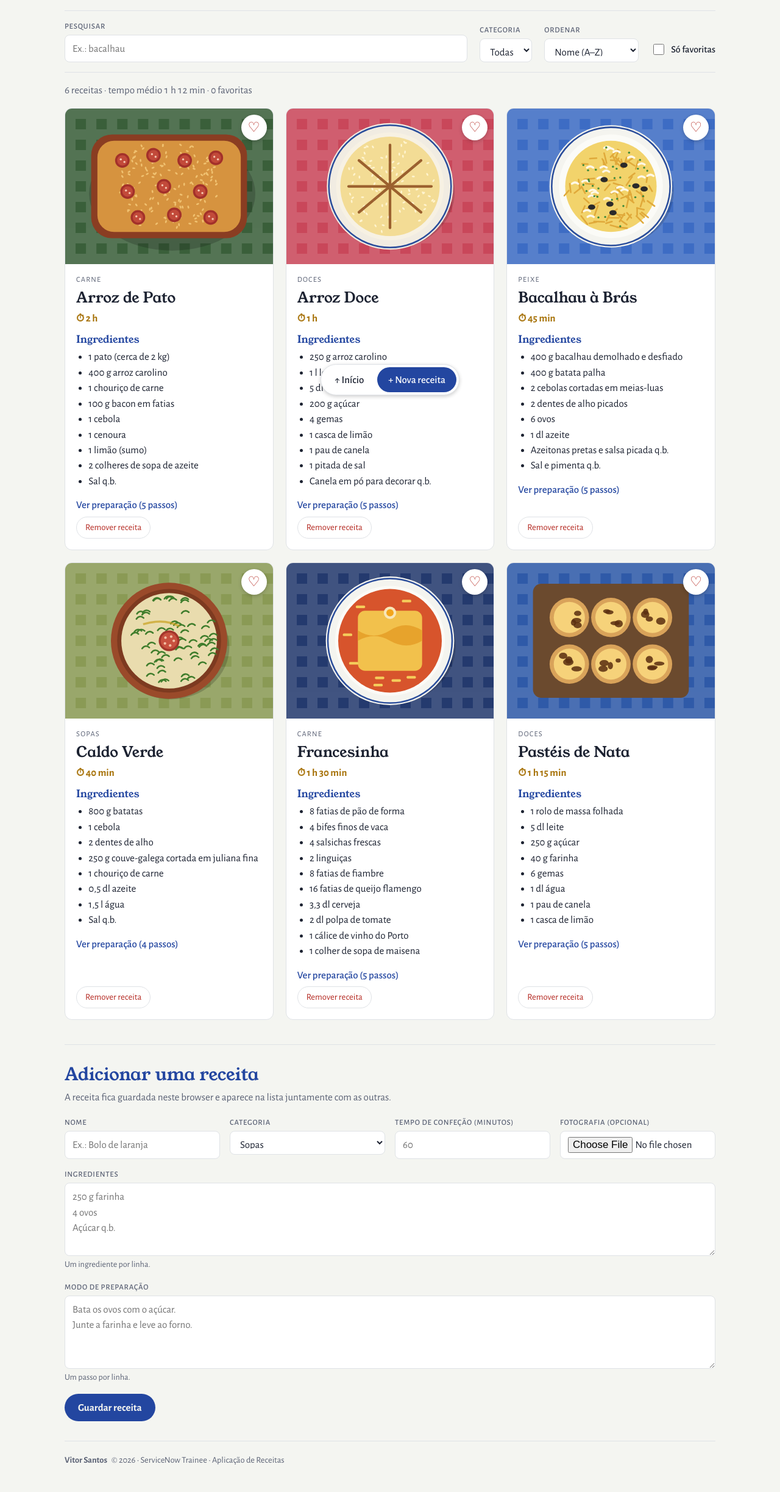
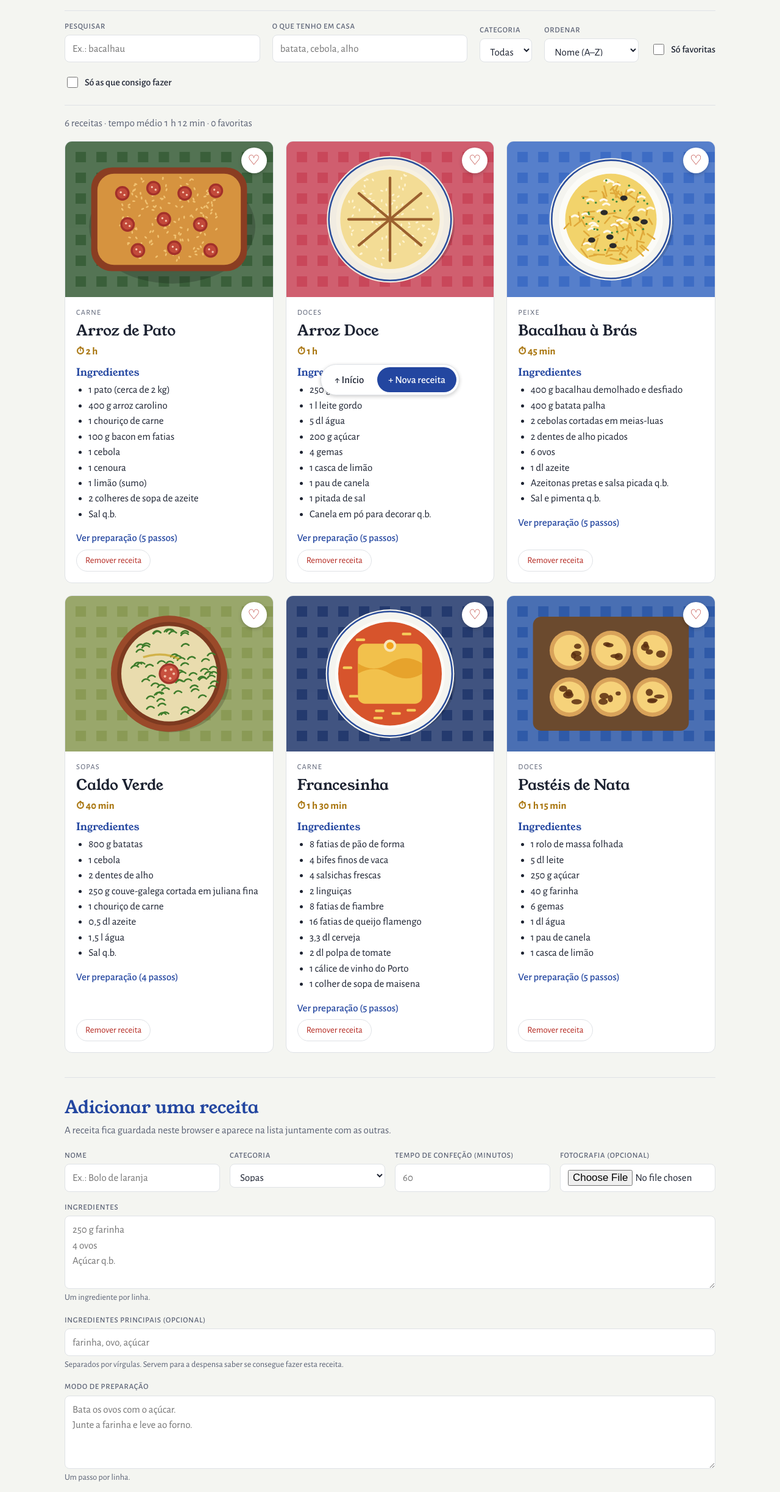
Before and after one commit to VitorBSantosDev/tacho-da-mae, a plain HTML site: page index.html in a window 1280 px wide. Shown: the part 136-2582 px from the top of the page at 61% size. Drawn offline with nearby package versions, Linux system fonts and the light colour scheme.

Commit message:
feat: adicionada a estrutura html para a funcionalidade da despensa

```diff
--- a/index.html
+++ b/index.html
@@ -24,6 +24,10 @@
         <label for="pesquisa">Pesquisar</label>
         <input id="pesquisa" type="search" placeholder="Ex.: bacalhau" autocomplete="off">
       </div>
+      <div class="campo campo-pesquisa">
+        <label for="despensa">O que tenho em casa</label>
+        <input type="text" id="despensa" placeholder="batata, cebola, alho" autocomplete="off">
+      </div>
       <div class="campo">
         <label for="categoria">Categoria</label>
         <select id="categoria">
@@ -43,6 +47,7 @@
         </select>
       </div>
       <label class="caixa"><input id="so-favoritas" type="checkbox"> Só favoritas</label>
+      <label class="caixa"><input id="so-ingredientes-despensa" type="checkbox"> Só as que consigo fazer</label>
     </section>
 
     <div class="barra-resumo-filtro">
@@ -86,6 +91,11 @@
           <small>Um ingrediente por linha.</small>
         </div>
         <div class="campo largo">
+          <label for="form-ingredientes-base">Ingredientes principais (Opcional)</label>
+          <input type="text" id="form-ingredientes-base" name="ingredientesBase" placeholder="farinha, ovo, açúcar">
+          <small>Separados por vírgulas. Servem para a despensa saber se consegue fazer esta receita.</small>
+        </div>
+        <div class="campo largo">
           <label for="form-preparacao">Modo de preparação</label>
           <textarea id="form-preparacao" name="preparacao" placeholder="Bata os ovos com o açúcar.&#10;Junte a farinha e leve ao forno."></textarea>
           <small>Um passo por linha.</small>
```
